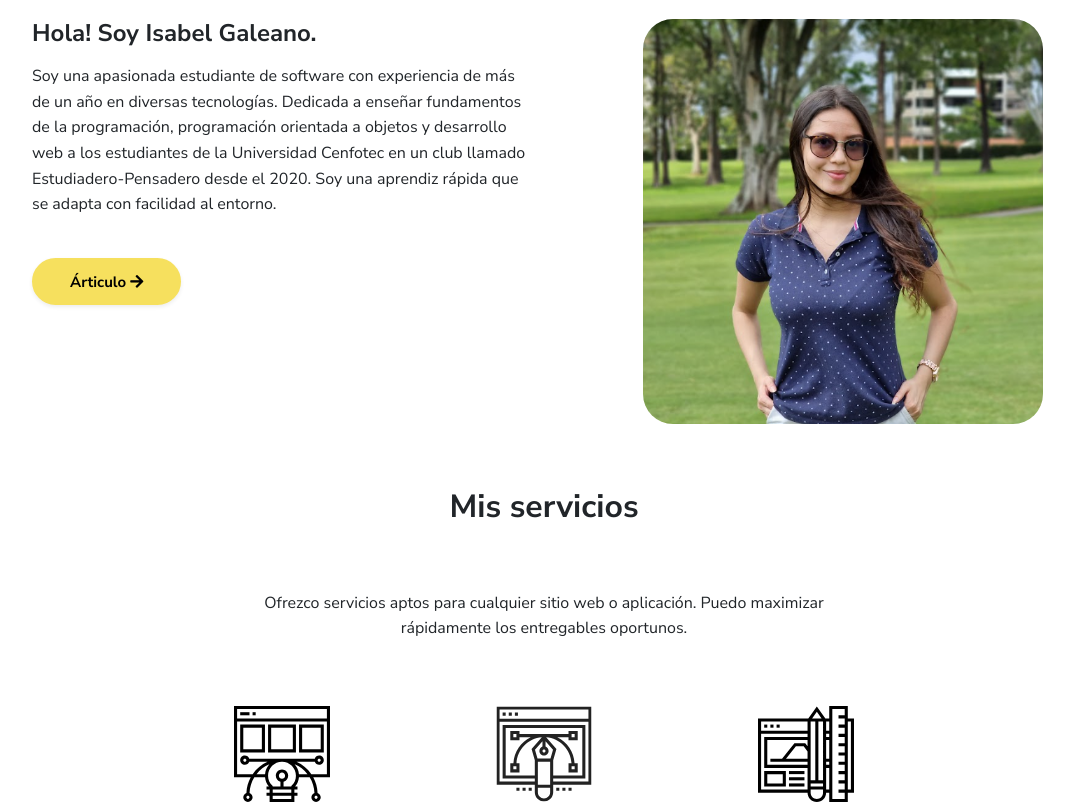
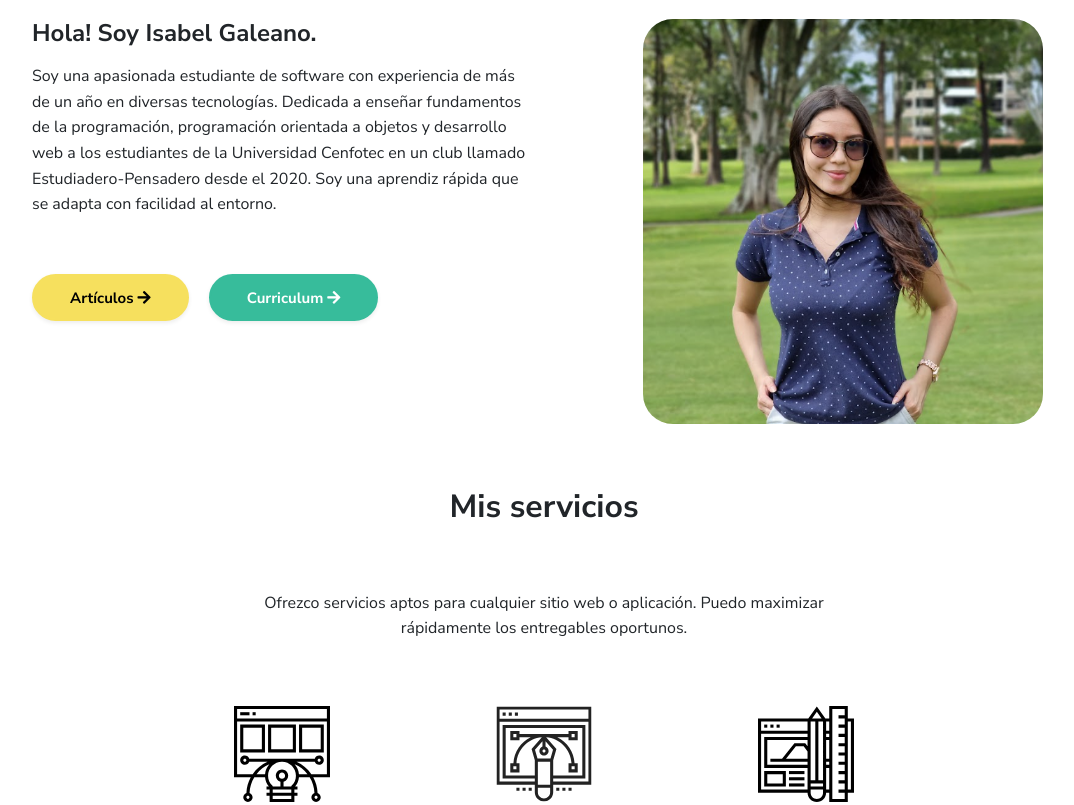
Before and after one commit to IsabelGaleano/portafolioLanding, a website: page public/portafolio.html in a window 1280 px wide. Shown: the part 799-1604 px from the top of the page, without its empty margins (96-1170 px from the left). Drawn offline with Linux system fonts and the light colour scheme.

Commit message:
Add changes

```diff
--- a/public/portafolio.html
+++ b/public/portafolio.html
@@ -47,6 +47,7 @@
             <li class="nav-item"><a class="nav-link" href="#portfolio">Educación</a></li>
             <li class="nav-item"><a class="nav-link" href="#experience">Experiencia</a></li>
             <li class="nav-item"><a class="nav-link" href="#contact">Contacto</a></li>
+            <li class="nav-item"><a class="nav-link" href="index.html">Traducir</a></li>
           </ul>
         </div>
       </div>
@@ -97,9 +98,16 @@
                 a los estudiantes de la Universidad Cenfotec en un club llamado Estudiadero-Pensadero desde el 2020.
                 Soy una aprendiz rápida que se adapta con facilidad al entorno.
               </p>
-              <div class="mt-3" data-aos="fade-up" data-aos-delay="200"><a
-                class="btn btn-primary shadow-sm mt-1 hover-effect" href="articulo.html">Árticulo <i
-                  class="fas fa-arrow-right"></i></a></div>
+              <div style="display: flex; ">
+                <div class="mt-3" data-aos="fade-up" data-aos-delay="200" style="margin-right: 20px;"><a
+                  class="btn btn-primary shadow-sm mt-1 hover-effect" href="articulo.html">Artículos <i
+                    class="fas fa-arrow-right"></i></a></div>
+                <div class="mt-3" data-aos="fade-up" data-aos-delay="200"><a
+                      class="btn btn-success shadow-sm mt-1 hover-effect" href="https://resume.io/r/zrkhHubp3" target="_blank">Curriculum <i
+                        class="fas fa-arrow-right"></i></a></div>
+
+              </div>
+
 
             </div>
             <div class="col-md-5 offset-md-1" data-aos="fade-left" data-aos-delay="100"><img
```
Also changed, not shown: public/index.html (+12 -3 lines).
